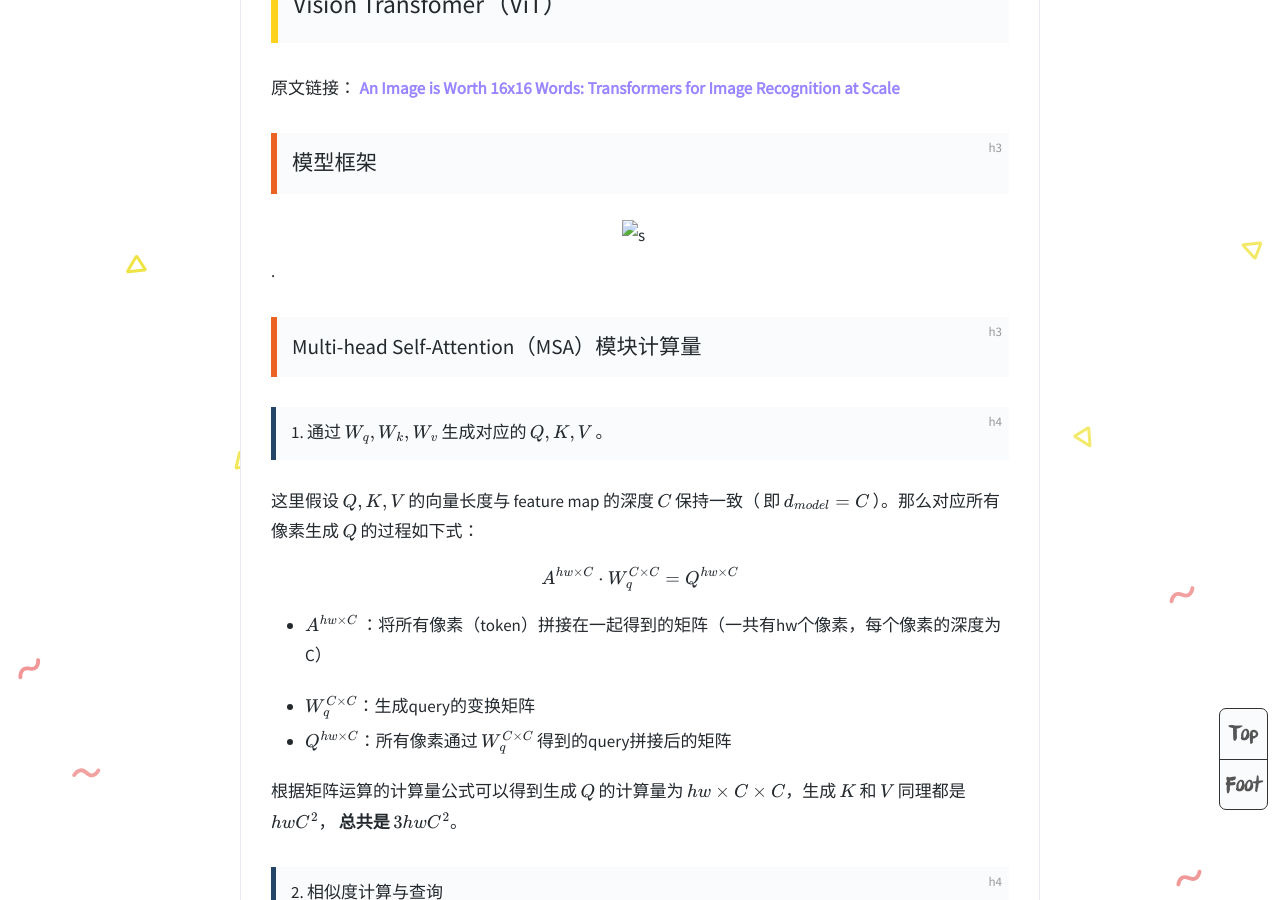
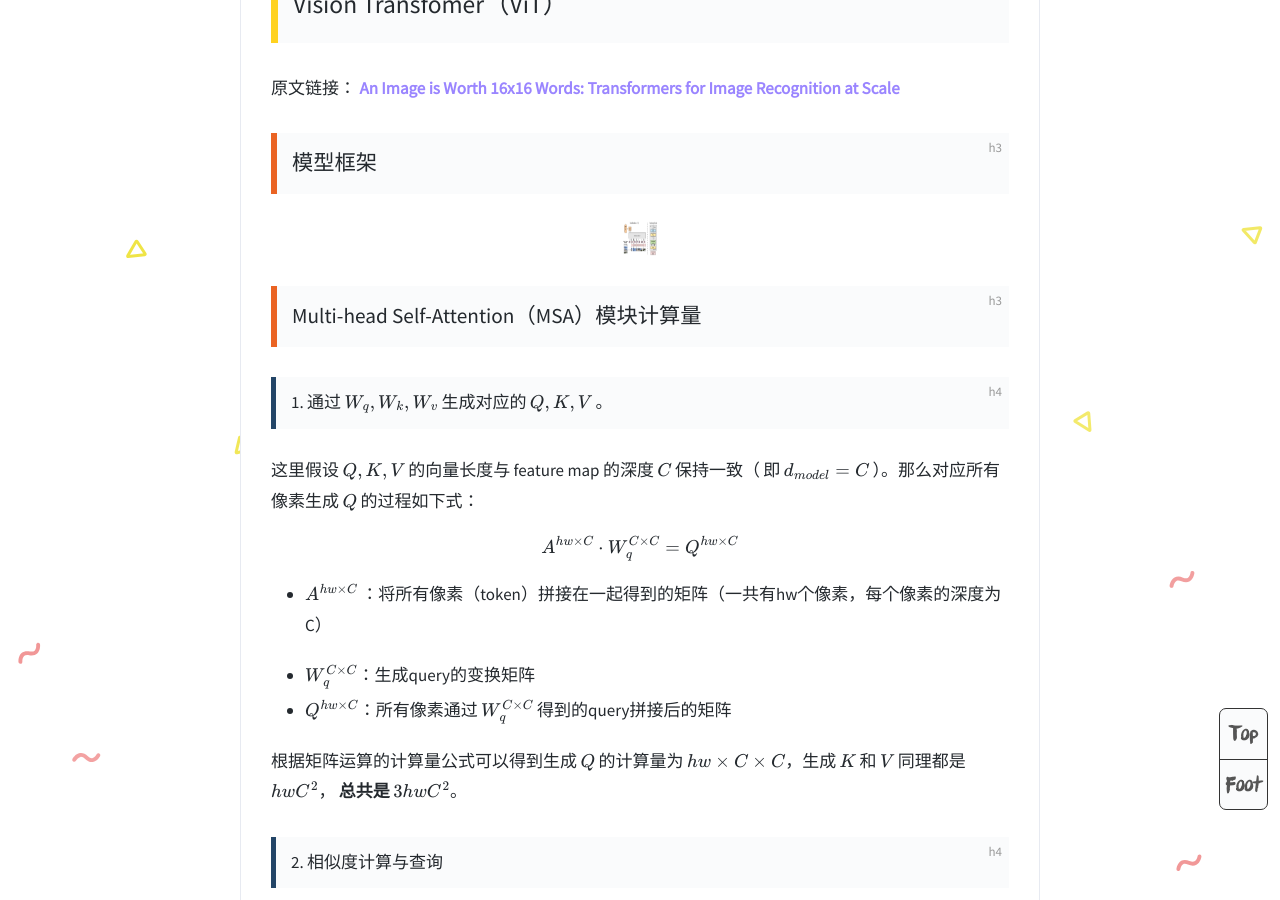
Before and after one commit to MatthewMaxy/MatthewMaxy.github.io, a Jekyll site: the page built from _posts/2024-04-10-VisionTransformer.md, in a window 1280 px wide and 900 px high, scrolled down 685 px. Built offline with Jekyll 4.4.1, drawn with Linux system fonts in a browser that asks for light colours; formulas are drawn with MathJax 3; comment, search, counter and statistics services are not loaded.

Commit message:
update Blog

```diff
--- a/_posts/2024-04-10-VisionTransformer.md
+++ b/_posts/2024-04-10-VisionTransformer.md
@@ -25,7 +25,7 @@ subtitle: '计算机视觉里的Transformer模型'
 
 ### 模型框架
 
-![smiley](../assets/Blogs/2024-04-10/Vit.jpg){:height="36px" width="36px"}.
+![smiley](https://github.com/MatthewMaxy/MatthewMaxy.github.io/blob/main/assets/Blogs/2024-04-10/Vit.jpg){:height="36px" width="36px"}
 
 ### Multi-head Self-Attention（MSA）模块计算量
 
```
